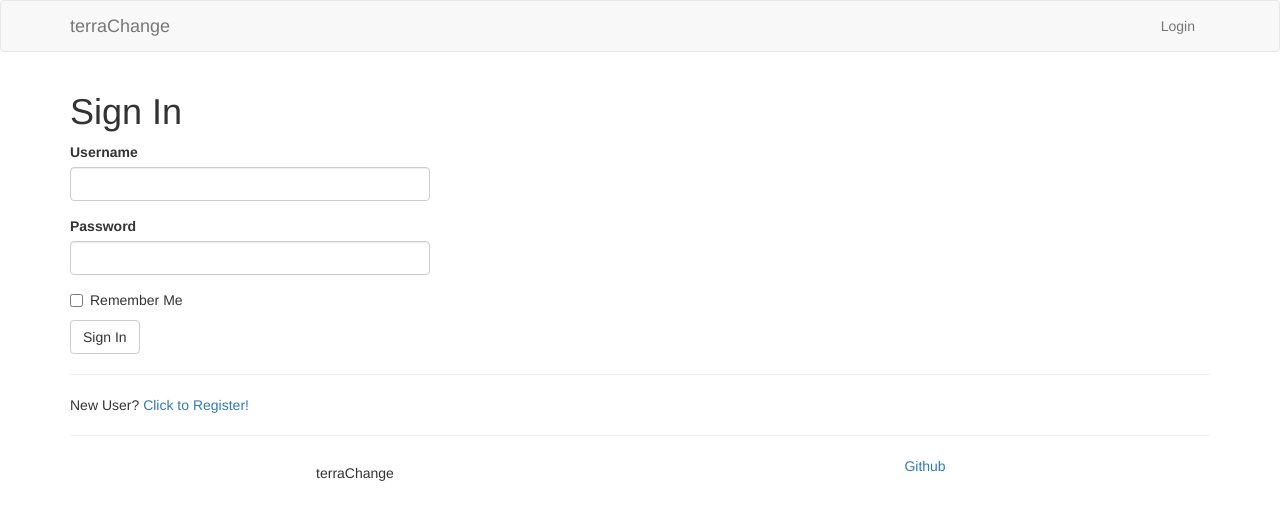
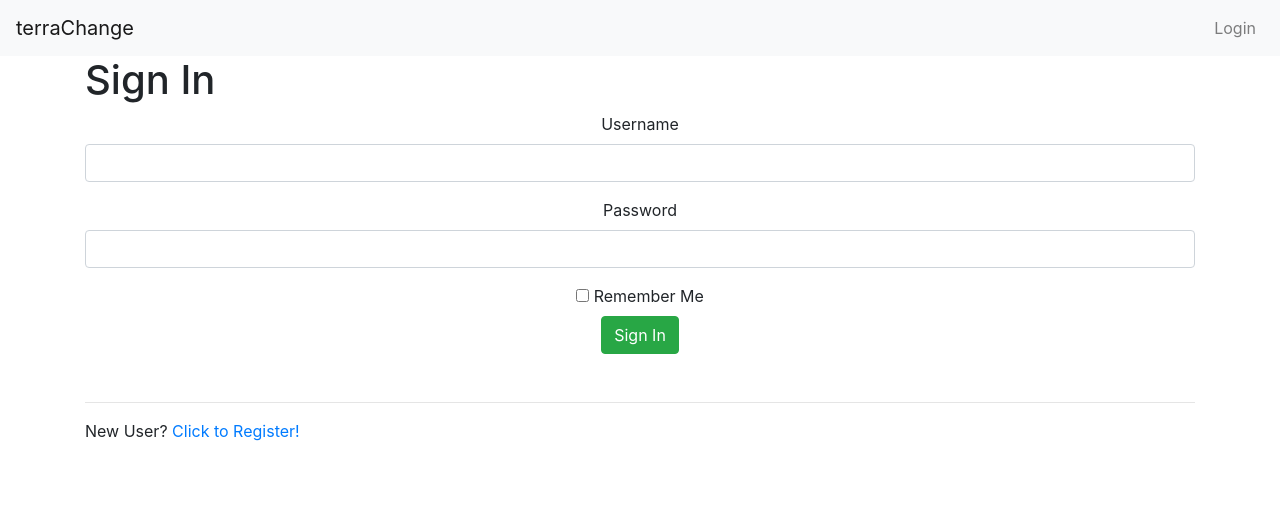
Before and after one commit to rachitpareek/terraChange, a Flask app: page /login in a window 1280 px wide. Shown: the top 520 px of the page. Run offline with Flask 2, Linux system fonts and the light colour scheme; some libraries are stand-ins or nearby versions.

Commit message:
updated requirements.txt

```diff
--- a/application/templates/base.html
+++ b/application/templates/base.html
@@ -1,16 +1,50 @@
-{% extends 'bootstrap/base.html' %} {% block scripts %}
+<html>
+<head>
      <script src="https://code.jquery.com/jquery-3.2.1.slim.min.js"
          integrity="sha384-KJ3o2DKtIkvYIK3UENzmM7KCkRr/rE9/Qpg6aAZGJwFDMVNA/GpGFF93hXpG5KkN"
          crossorigin="anonymous"></script>
      <script src="https://cdnjs.cloudflare.com/ajax/libs/popper.js/1.12.9/umd/popper.min.js"
          integrity="sha384-ApNbgh9B+Y1QKtv3Rn7W3mgPxhU9K/ScQsAP7hUibX39j7fakFPskvXusvfa0b4Q"
          crossorigin="anonymous"></script>
-<script src="https://maxcdn.bootstrapcdn.com/bootstrap/4.0.0-beta.3/js/bootstrap.min.js"
-    integrity="sha384-a5N7Y/aK3qNeh15eJKGWxsqtnX/wWdSZSKp+81YjTmS15nvnvxKHuzaWwXHDli+4"
-    crossorigin="anonymous"></script>
-{% endblock %} {% block title %} {% if title %}{{ title }}{% else %}{{ 'terraChange' }}{% endif %} {% endblock %}
-{% block navbar %}
-<nav class="navbar navbar-default">
+    <link rel="stylesheet" href="https://stackpath.bootstrapcdn.com/bootstrap/4.2.1/css/bootstrap.min.css" integrity="sha384-GJzZqFGwb1QTTN6wy59ffF1BuGJpLSa9DkKMp0DgiMDm4iYMj70gZWKYbI706tWS" crossorigin="anonymous">
+    <script src="https://code.jquery.com/jquery-3.3.1.slim.min.js" integrity="sha384-q8i/X+965DzO0rT7abK41JStQIAqVgRVzpbzo5smXKp4YfRvH+8abtTE1Pi6jizo" crossorigin="anonymous"></script>
+     <script src="https://cdnjs.cloudflare.com/ajax/libs/popper.js/1.14.6/umd/popper.min.js" integrity="sha384-wHAiFfRlMFy6i5SRaxvfOCifBUQy1xHdJ/yoi7FRNXMRBu5WHdZYu1hA6ZOblgut" crossorigin="anonymous"></script>
+     <script src="https://stackpath.bootstrapcdn.com/bootstrap/4.2.1/js/bootstrap.min.js" integrity="sha384-B0UglyR+jN6CkvvICOB2joaf5I4l3gm9GU6Hc1og6Ls7i6U/mkkaduKaBhlAXv9k" crossorigin="anonymous"></script>
+</head>
+<body>
+     <nav class="navbar navbar-expand-lg navbar-light bg-light">
+       <button class="navbar-toggler" type="button" data-toggle="collapse" data-target="#navbarNav" aria-controls="navbarNav" aria-expanded="false" aria-label="Toggle navigation">
+         <span class="navbar-toggler-icon"></span>
+       </button>
+       <div class="collapse navbar-collapse" id="navbarNav">
+         <ul class="navbar-nav">
+           <li class="nav-item ">
+                <a class="navbar-brand" href="{{ url_for('home') }}">
+                    terraChange</a>
+           </li>
+           {% if not current_user.is_anonymous %}
+           <li class="nav-item">
+             <a class="nav-link" href="{{ url_for('dashboard') }}">Dashboard</a>
+           </li>
+           <li class="nav-item">
+             <a class="nav-link" href="{{ url_for('tracking') }}">Tracking</a>
+           </li>
+           <li class="nav-item">
+             <a class="nav-link" href=="{{ url_for('map') }}">Find Nearby Centers</a>
+           </li>
+           {% endif %}
+         </ul>
+
+         <ul class="navbar-nav ml-auto">
+            {% if current_user.is_anonymous %}
+            <li class="nav-item"><a class="nav-link" href="{{ url_for('login') }}">{{ 'Login' }}</a></li>
+            {% else %}
+            <li class="nav-item"><a class="nav-link" href="{{ url_for('logout') }}">{{ 'Logout' }}</a></li>
+            {% endif %}
+        </ul>
+       </div>
+     </nav>
+     <!-- <nav class="navbar navbar-default">
          <div class="container">
              <div class="navbar-header">
                  <button type="button" class="navbar-toggle collapsed" data-toggle="collapse"
@@ -42,13 +76,14 @@
                  </ul>
              </div>
          </div>
-</nav>
-{% endblock %} {% block content %}
+     </nav> -->
+
      <div class="container">
          {% with messages = get_flashed_messages() %} {% if messages %} {% for message in messages %}
          <div class="alert alert-info" role="alert">{{ message }}</div>
          {% endfor %} {% endif %} {% endwith %} {% block app_content %}{% endblock %}
-    <footer class="page-footer fixed-bottom font-small cyan pt-70 darken-3">
+
+         <!-- <footer class="page-footer fixed-bottom font-small cyan pt-70 darken-3">
              <hr />
              <div class="container-fluid text-center text-md-left">
                  <div class="row">
@@ -66,7 +101,8 @@
                      </div>
                  </div>
              </div>
-    </footer>
+         </footer> -->
 
      </div>
-{% endblock %}
+</body>
+</html>
--- a/application/templates/login.html
+++ b/application/templates/login.html
@@ -4,8 +4,8 @@
 {% block app_content %}
     <h1>Sign In</h1>
     <div class="row">
-        <div class="col-md-4">
-            {{ wtf.quick_form(form) }}
+        <div class="col-md-12 text-center pb-3">
+            {{ wtf.quick_form(form, button_map={'submit':'success'}) }}
         </div>
     </div>
     <hr/>
--- a/application/templates/tracking.html
+++ b/application/templates/tracking.html
@@ -3,7 +3,7 @@
 {% if form %}
 <div class="row">
     <div class="col-md-12 text-center pb-3">
-        {{ wtf.quick_form(form) }}
+        {{ wtf.quick_form(form, button_map={'submit':'success'}) }}
     </div>
 </div>
 {% endif %} {% endblock %}
```
Also changed, not shown: application/templates/_item.html (+14 -2 lines), application/templates/dashboard.html (+2 -16 lines), 7 other files. Lines whose indentation alone changed are shown as unchanged.
